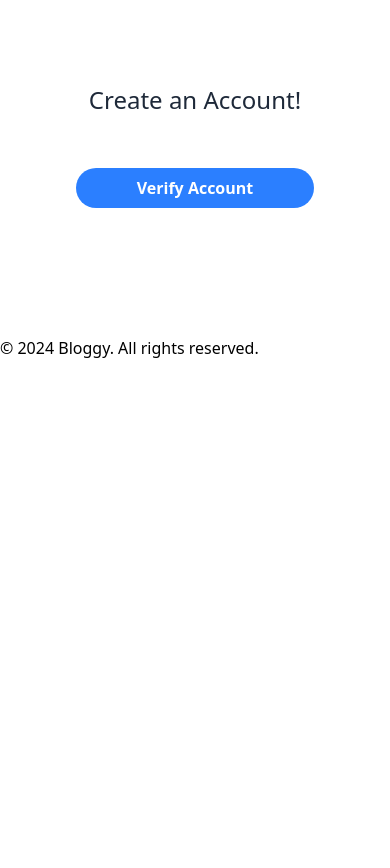
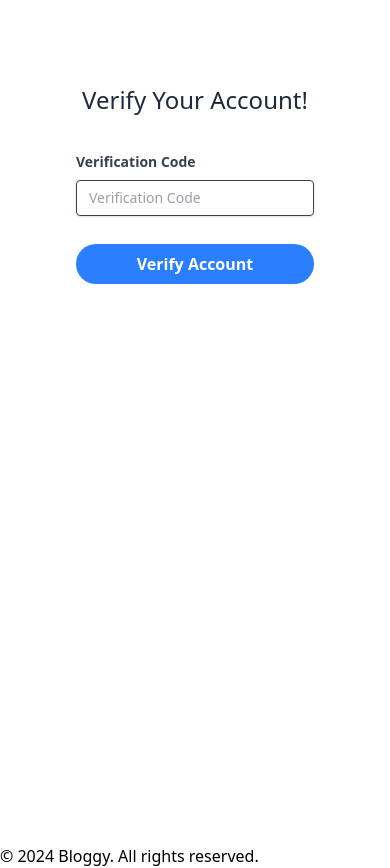
Before and after one commit to Kushan2k/social-media-app-using-django-python, a Django app: page /accounts/verify-account in a window 390 px wide. Shown: the part 105-973 px from the top of the page. Before the commit the page ends 463 px from the top, so only its background shows below. Run offline with Django 5.2, Linux system fonts and the light colour scheme.

Commit message:
verify account template created

```diff
--- a/auth_app/templates/verify-account.html
+++ b/auth_app/templates/verify-account.html
@@ -26,30 +26,29 @@
 
 
     <!-- Container -->
-    <div class="mx-auto">
-        <div class="flex justify-center px-6 py-12">
+    <div class="mx-auto min-h-screen">
+        <div class="flex justify-center items-center px-6 py-12">
 
             <!-- Row -->
-            <div class="w-full flex">
-                <!-- Col -->
-                <div class="w-full h-auto bg-gray-400  hidden lg:block lg:w-5/12 bg-cover rounded-l-lg"
+            <div class="w-full flex justify-center ">
+                <!-- Col
+                <div class="w-full h-[80vh] bg-gray-400  hidden lg:block lg:w-5/12 bg-cover rounded-l-lg"
                     style="background-image: url('https://thegoodmarketer.co.uk/wp-content/uploads/2022/06/social-media-blog.jpg')">
-                </div>
+                </div> -->
 
                 <!-- Col -->
                 <div class="w-full lg:w-5/12 mx-auto bg-white  p-5 rounded-lg lg:rounded-l-none">
-                    <h3 class="py-4 text-2xl text-center text-gray-800 ">Create an Account!</h3>
+                    <h3 class="py-4 text-2xl text-center text-gray-800 ">Verify Your Account!</h3>
                     <form class="px-8 py-5 mb-4 bg-white  rounded" action="{% url 'verify-account' %}" method="post">
                         {% csrf_token %}
 
                         <div class="mb-4">
                             <label class="block mb-2 text-sm font-bold text-gray-700 " for="email">
-                                {{ form.bio.label}}
+                                Verification Code
                             </label>
-                            {{ form.bio }}
-                            {% if form.bio.errors %}
-                            <p class="text-red-500 text-xs italic">{{ form.bio.errors }}</p>
-                            {% endif %}
+                            <input type="text"
+                                class="w-full px-3 py-2 mb-3 text-sm leading-tight text-gray-700 border rounded shadow appearance-none focus:outline-none focus:shadow-outline"
+                                placeholder="Verification Code" required />
                         </div>
                         <div class="mb-6 text-center">
                             <button
```
